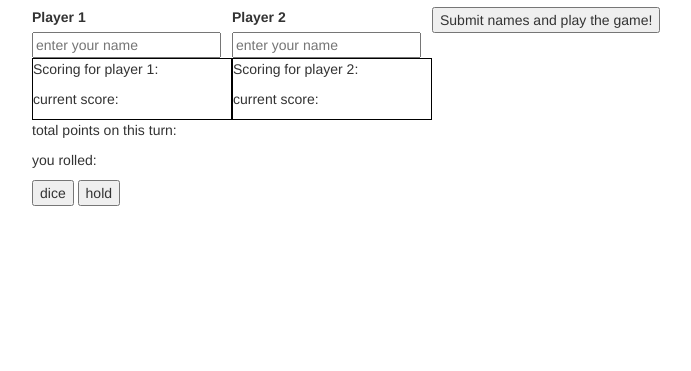
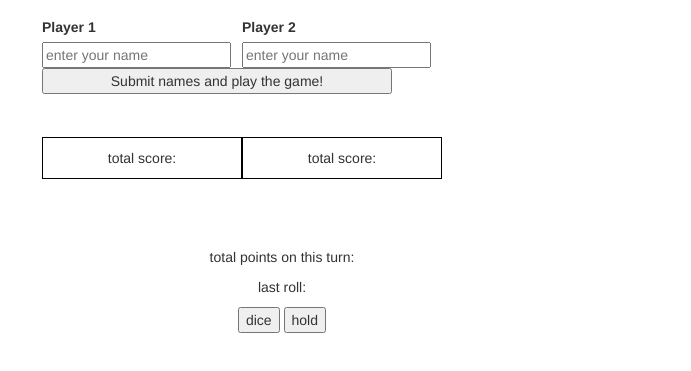
Before and after one commit to RyanDuff613/pigDice, a plain HTML site: page index.html in a window 1280 px wide. Shown: the part 63-434 px from the top of the page, without its empty margins (23-714 px from the left). Drawn offline with Linux system fonts and the light colour scheme.

Commit message:
code meets specs of project. this commit adds styling

```diff
--- a/css/styles.css
+++ b/css/styles.css
@@ -1,6 +1,20 @@
+
+.row {
+  width: 500px;
+}
+
+#enterNames{
+  margin: 10px;
+  height: 100px;
+}
+
 .playerInput{
   width: 200px;
   float: left;
+}
+
+#enterNames button{
+  width: 350px;
 }
 
 .output{
@@ -12,5 +26,11 @@
 }
 
 #gamePanel{
-  width: 450px;
+  margin: 10px;
+  height: 100px;
+  text-align: center;
 }
+
+#rollPanel {
+  text-align: center;
+}
--- a/index.html
+++ b/index.html
@@ -28,21 +28,23 @@
       <div class="row">
         <div id='gamePanel'>
           <div class="output" id='player1output'>
-            <p>Scoring for player 1: <span id='player1name'></span></p>
-            <p>current score:<span id='player1totalScore'></span></p>
+            <p><span id='player1name'></span></p>
+            <p>total score:<span id='player1totalScore'></span></p>
           </div>
           <div class='output'>
-            <p>Scoring for player 2: <span id="player2name"></span></p>
-            <p>current score:<span id='player2totalScore'></span></p>
+            <p><span id="player2name"></span></p>
+            <p>total score:<span id='player2totalScore'></span></p>
           </div>
         </div>
       </div>
 
       <div class="row">
-        <p>total points on this turn: <span id="turnPoints"></span></p>
-        <p>you rolled: <span id='diceRoll'></span></span></p>
-        <button id='roll' type='submit'>dice</button>
-        <button id='hold' type='submit'>hold</button>
+        <div id="rollPanel">
+          <p>total points on this turn: <span id="turnPoints"></span></p>
+          <p>last roll: <span id='diceRoll'></span></span></p>
+          <button id='roll' type='submit'>dice</button>
+          <button id='hold' type='submit'>hold</button>
+        </div>
       </div>
 
     </div>
--- a/js/scripts.js
+++ b/js/scripts.js
@@ -86,7 +86,6 @@ $(document).ready(function(){
     $('#roll').click(function(){
       game.roll();
       $('#turnPoints').text(game.turnScore);
-      //console.log(game);
     });
 
     $('#hold').click(function(){
@@ -96,7 +95,7 @@ $(document).ready(function(){
       $('#player1totalScore').text(player1.totalScore);
       $('#player2totalScore').text(player2.totalScore);
       $('#roll').text(game.players[game.whoseTurn].playerName + "'s roll");
-      //console.log(game);
     });
+
   })
 });
```
